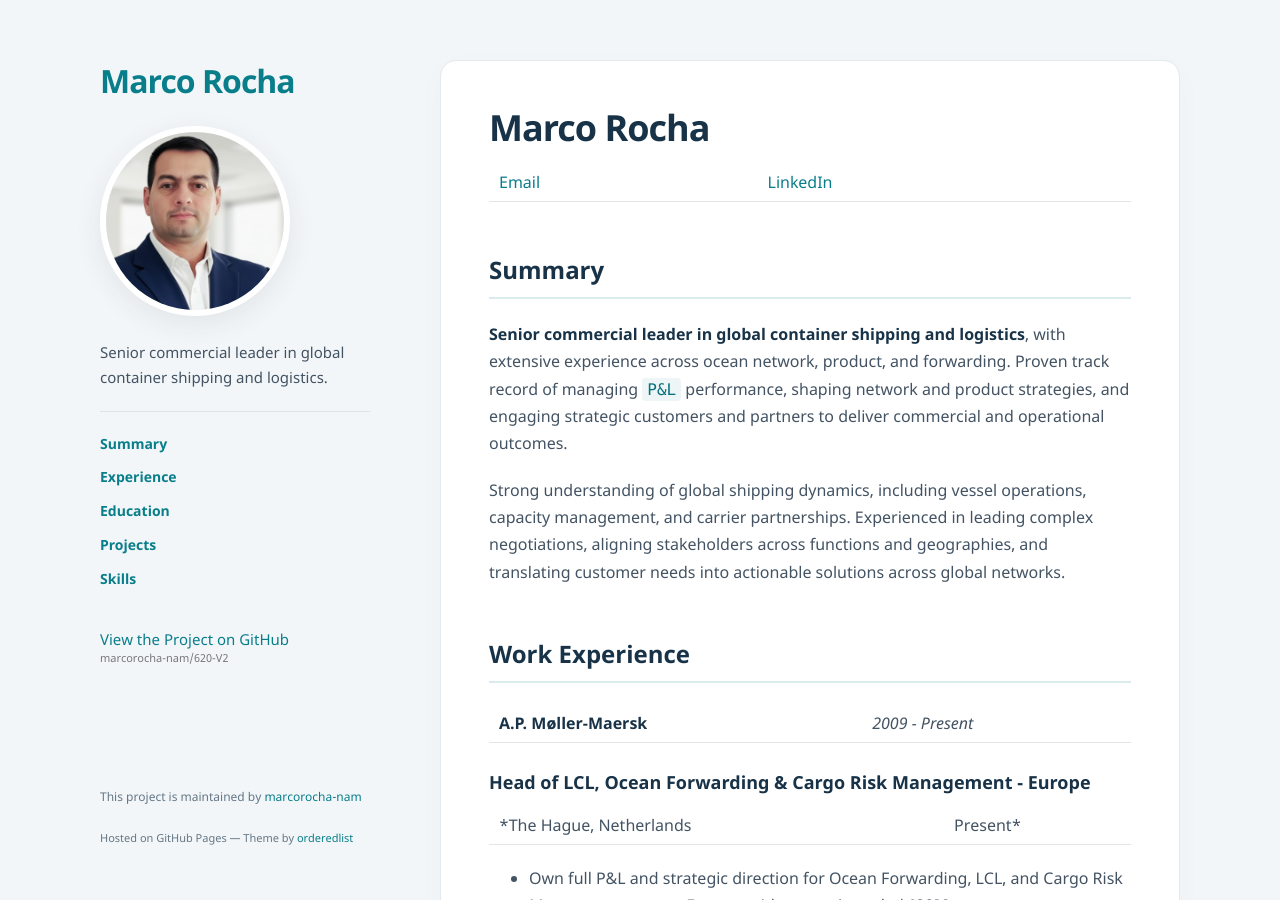
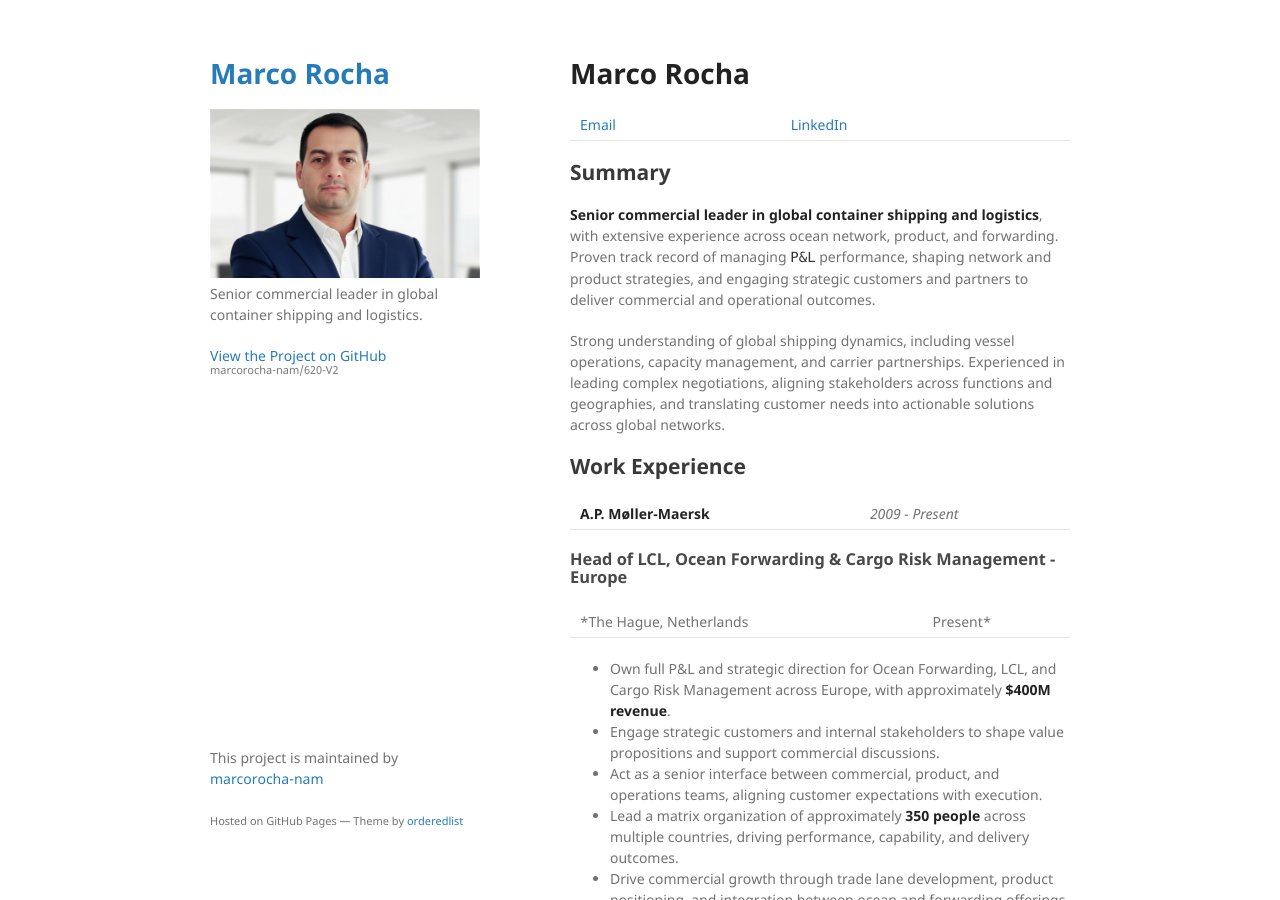
Before and after one commit to marcorocha-nam/620-V2, a Jekyll site: the page built from index.md, in a window 1280 px wide and 900 px high. Built offline with Jekyll 4.4.1, drawn with Linux system fonts in a browser that asks for light colours; our own code applies the rules of GitHub Pages for plain Markdown files.

Commit message:
Restore original Minimal layout and display headshot

```diff
--- a/_config.yml
+++ b/_config.yml
@@ -1,6 +1,6 @@
 title: Marco Rocha
 description: Senior commercial leader in global container shipping and logistics.
-logo: /assets/img/logo.png
+logo: /assets/img/headshot.png
 show_downloads: false
 baseurl: /620-V2
 url: https://marcorocha-nam.github.io
--- a/_layouts/default.html
+++ b/_layouts/default.html
@@ -6,8 +6,7 @@
     <meta name="viewport" content="width=device-width, initial-scale=1">
 
 {% seo %}
-    <link rel="stylesheet" href="{{ "/assets/css/style.css" | relative_url }}">
-    <link rel="stylesheet" href="{{ "/assets/css/portfolio.css" | relative_url }}">
+    <link rel="stylesheet" href="{{ "/assets/css/style.css?v=" | append: site.github.build_revision | relative_url }}">
     <!--[if lt IE 9]>
     <script src="https://cdnjs.cloudflare.com/ajax/libs/html5shiv/3.7.3/html5shiv.min.js"></script>
     <![endif]-->
@@ -16,20 +15,13 @@
   <body>
     <div class="wrapper">
       <header>
-        <h1><a href="{{ "/" | relative_url }}">{{ site.title | default: site.github.repository_name }}</a></h1>
+        <h1><a href="{{ "/" | absolute_url }}">{{ site.title | default: site.github.repository_name }}</a></h1>
 
         {% if site.logo %}
-          <img class="portrait" src="{{ site.logo | relative_url }}" alt="{{ site.title }} portrait" />
+          <img src="{{site.logo | relative_url}}" alt="Logo" />
         {% endif %}
 
         <p>{{ site.description | default: site.github.project_tagline }}</p>
-        <nav aria-label="Resume sections">
-          <a href="#summary">Summary</a>
-          <a href="#work-experience">Experience</a>
-          <a href="#education">Education</a>
-          <a href="#projects">Projects</a>
-          <a href="#skills">Skills</a>
-        </nav>
 
         {% if site.github.is_project_page %}
         <p class="view"><a href="{{ site.github.repository_url }}">View the Project on GitHub <small>{{ site.github.repository_nwo }}</small></a></p>
```
Also changed, not shown: README.md, assets/img/headshot.png (added).
